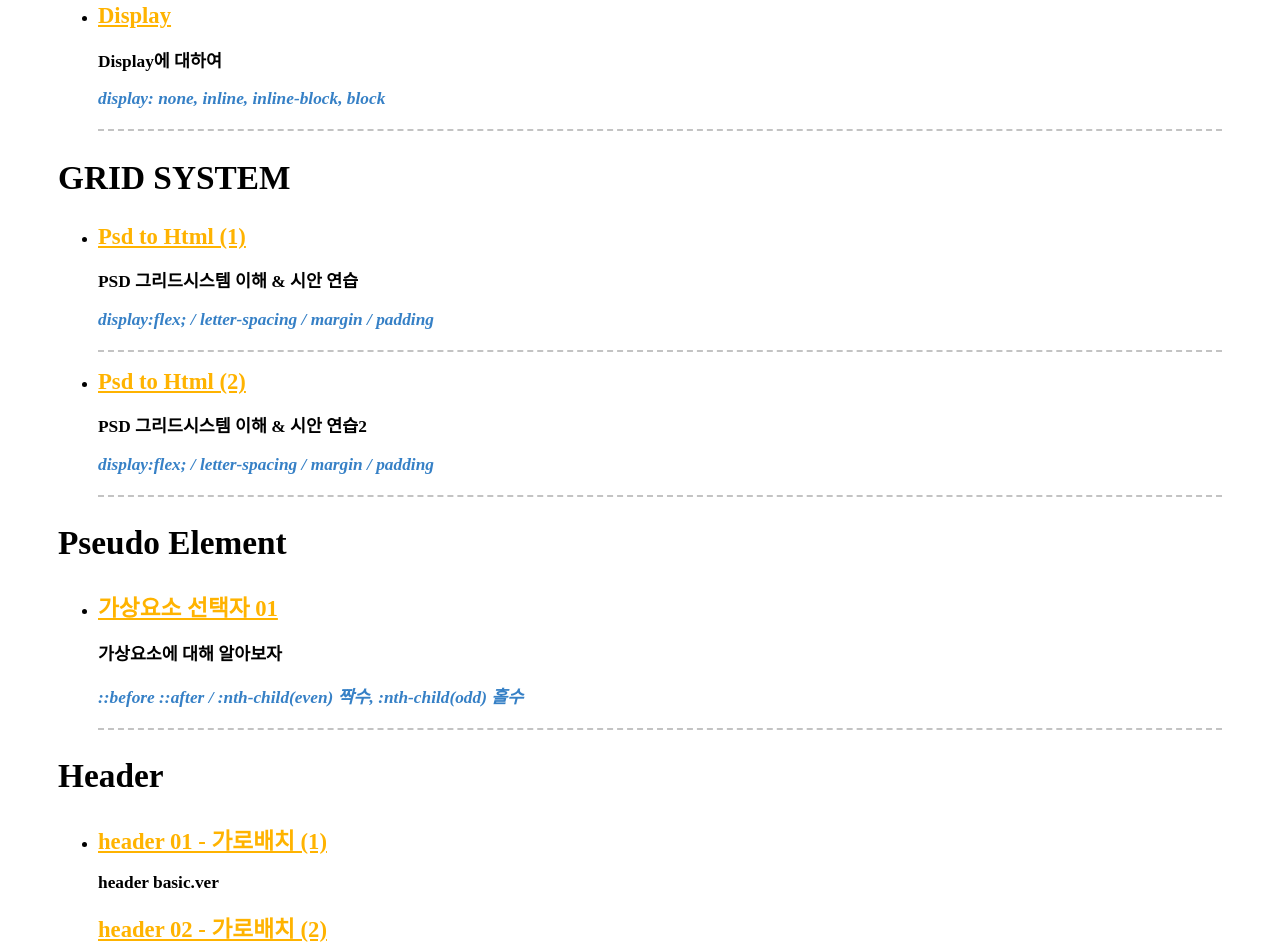
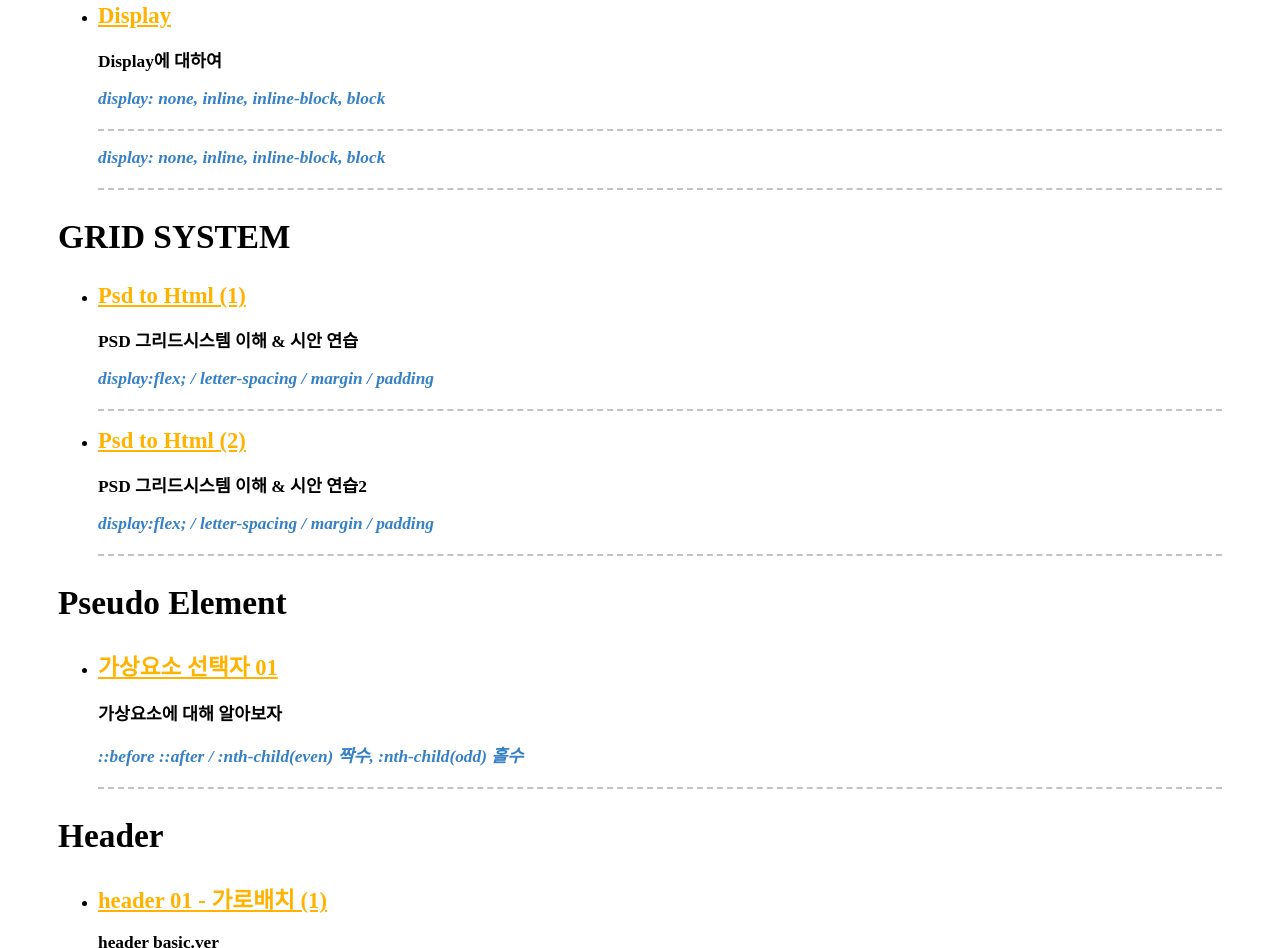
Before and after one commit to soonjee/html_run, a plain HTML site: page index.html in a window 1280 px wide. Shown: the part 1750-2698 px from the top of the page. Drawn offline with Linux system fonts and the light colour scheme; some icons are missing.

Commit message:
20220610

```diff
--- a/index.html
+++ b/index.html
@@ -192,6 +192,9 @@
                 <em>
                     <p>display: none, inline, inline-block, block</p>
                 </em>
+                <em>
+                    <p>display: none, inline, inline-block, block</p>
+                </em>
 
         </ul>
 
```
